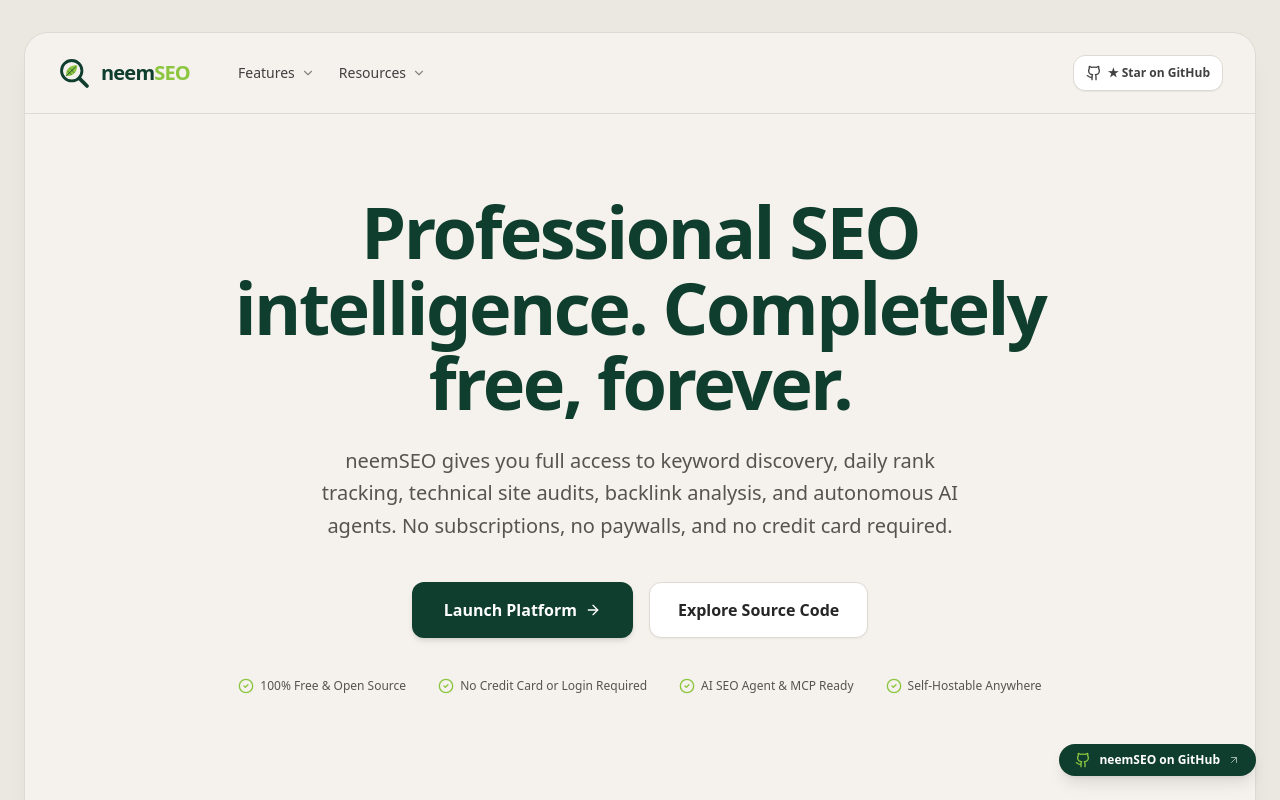
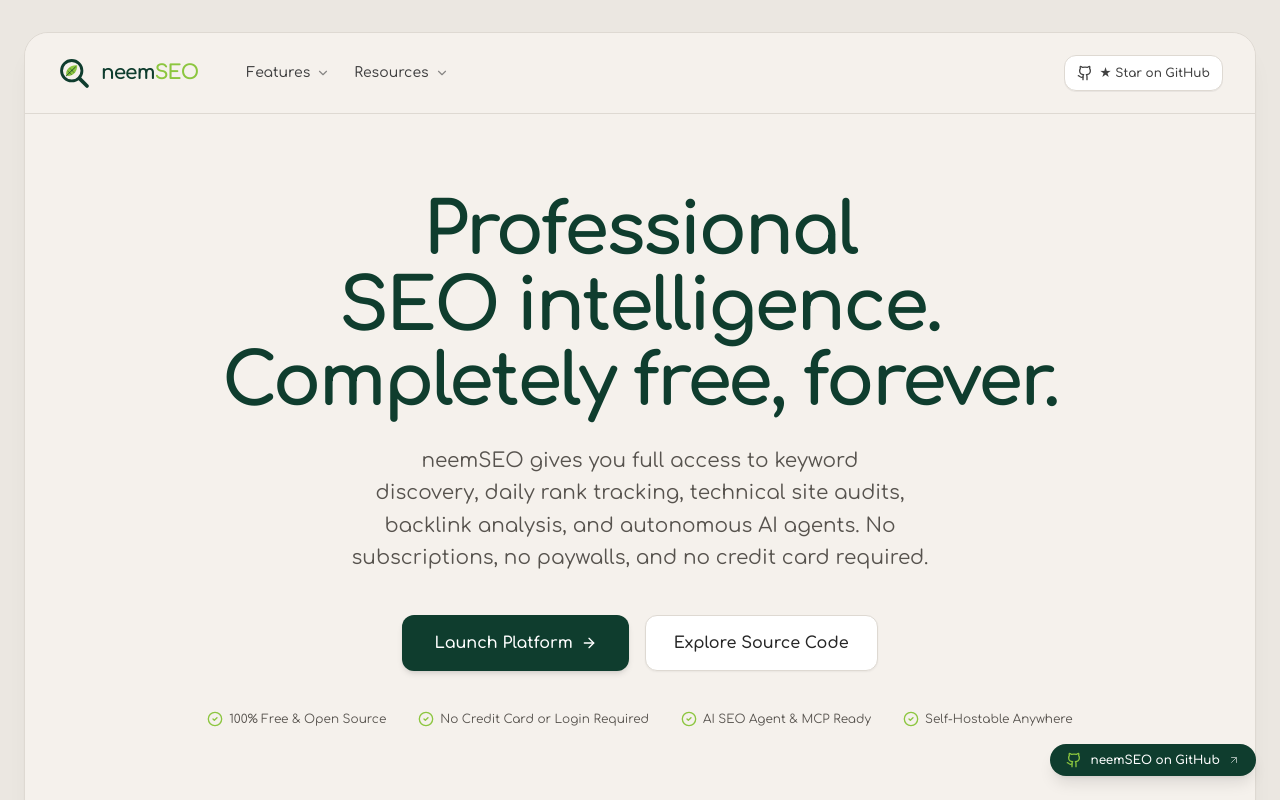
Before and after one commit to Ibrahist/neemSEO, a Next.js app: page / in a window 1280 px wide. Shown: the top 800 px of the page. Built offline with nearby package versions, Linux system fonts and the light colour scheme; no server answers.

Commit message:
style: apply Comfortaa font across the entire application

```diff
--- a/app/globals.css
+++ b/app/globals.css
@@ -1,4 +1,10 @@
 @import "tailwindcss";
+
+@theme {
+  --font-sans:
+    var(--font-comfortaa), "Comfortaa", system-ui, -apple-system, BlinkMacSystemFont, "Segoe UI",
+    Roboto, sans-serif;
+}
 
 @layer base {
   :root {
@@ -49,7 +55,16 @@
 
 body {
   font-family:
-    -apple-system, BlinkMacSystemFont, "Segoe UI", Roboto, "Helvetica Neue", Arial, sans-serif;
+    var(--font-comfortaa),
+    "Comfortaa",
+    system-ui,
+    -apple-system,
+    BlinkMacSystemFont,
+    "Segoe UI",
+    Roboto,
+    "Helvetica Neue",
+    Arial,
+    sans-serif;
   min-height: 100vh;
 }
 
--- a/app/layout.tsx
+++ b/app/layout.tsx
@@ -1,6 +1,13 @@
 import type { Metadata } from "next";
+import { Comfortaa } from "next/font/google";
 import { Providers } from "@/components/layout/providers";
 import "./globals.css";
+
+const comfortaa = Comfortaa({
+  subsets: ["latin"],
+  variable: "--font-comfortaa",
+  display: "swap",
+});
 
 export const metadata: Metadata = {
   metadataBase: new URL(process.env.NEXT_PUBLIC_APP_URL || "https://neemseo.com"),
@@ -20,8 +27,8 @@ export default function RootLayout({
   children: React.ReactNode;
 }>) {
   return (
-    <html lang="en" suppressHydrationWarning>
-      <body className="bg-neutral-50 text-neutral-900 antialiased">
+    <html lang="en" className={comfortaa.variable} suppressHydrationWarning>
+      <body className={`${comfortaa.className} bg-neutral-50 text-neutral-900 antialiased`}>
         <Providers>{children}</Providers>
       </body>
     </html>
```
